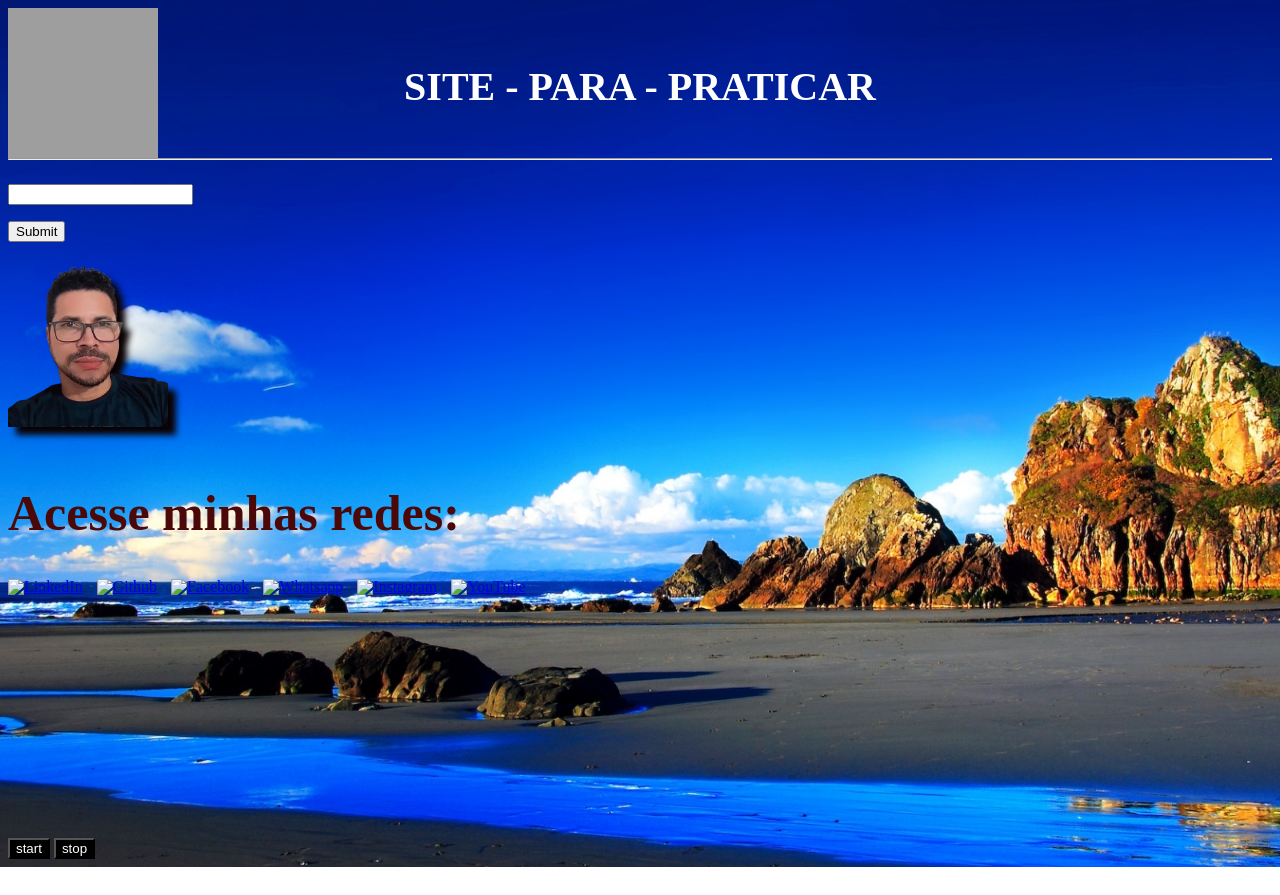
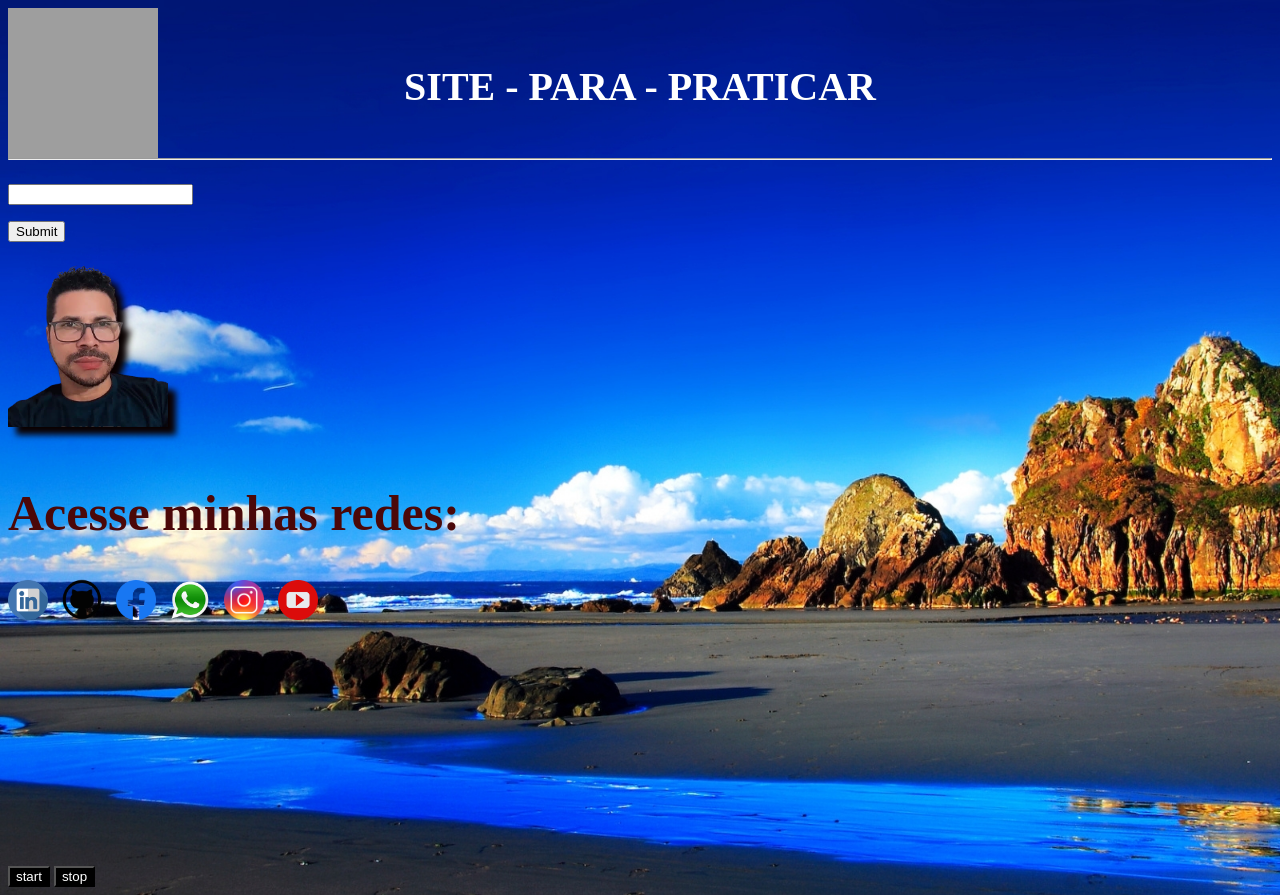
Before and after one commit to Oseias22/Site-para-praticar, a plain HTML site: page index.html in a window 1280 px wide. Before the commit the page ends 867 px from the top, so only its background shows below. Drawn offline with Linux system fonts and the light colour scheme; grey boxes are pictures that could not be loaded.

Commit message:
adicionado-itens

```diff
--- a/index.html
+++ b/index.html
@@ -32,17 +32,17 @@
     <h2>Acesse minhas redes:</h2>
     <div>
         <a href="https://www.linkedin.com/in/os%C3%A9ias-leite-da-silva-8399b2231/">
-            <img src="./LinkedIn.png" alt="LinkedIn"> </a>
+            <img src="./assets/LinkedIn.png" alt="LinkedIn"> </a>
         <a href="https://github.com/Oseias22">
-            <img src="./GitHub.png" alt="Github"> </a>
+            <img src="./assets/GitHub.png" alt="Github"> </a>
         <a href="https://www.facebook.com/">
-            <img src="./Facebook.png" alt="Facebook"> </a>
+            <img src="./assets/Facebook.png" alt="Facebook"> </a>
         <a href="https://web.whatsapp.com/">
-            <img src="./Whatsapp.png" alt="Whatsapp"> </a>
+            <img src="./assets/Whatsapp.png" alt="Whatsapp"> </a>
         <a href="https://www.instagram.com/oseias_dudu/">
-            <img src="./Instagram.webp" alt="Instagram"> </a>
+            <img src="./assets/Instagram.webp" alt="Instagram"> </a>
         <a href="https://www.youtube.com/channel/UCPK7l5bdLC2UMTZWg5fz-ow">
-            <img src="./YouTube.png" alt="YouTube"></a>
+            <img src="./assets/YouTube.png" alt="YouTube"></a>
     </div>
 
     <marquee id="mark">
```
Also changed, not shown: assets/GitHub.png (renamed from icones/GitHub.png), assets/LinkedIn.png (renamed from icones/LinkedIn.png), assets/facebook.png (renamed from icones/facebook.png), assets/instagram.webp (renamed from icones/instagram.webp), assets/whatsapp.png (renamed from icones/whatsapp.png), assets/youtube.png (renamed from icones/youtube.png).
